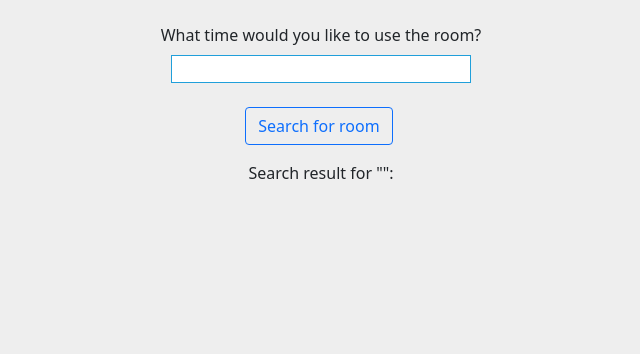
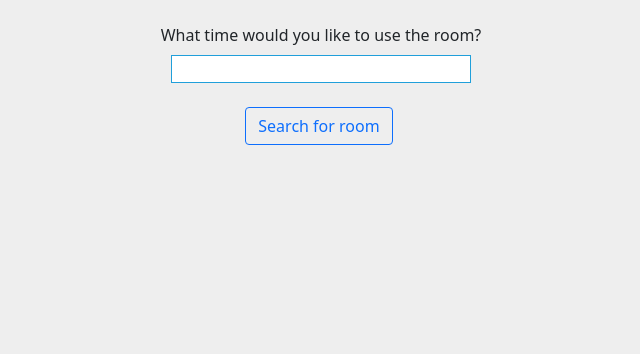
Before and after one commit to EricTianyuWang/RoomFinderWebApp, a Django app: template finder/templates/finder/index.html in a window 1280 px wide. Shown: the part 121-475 px from the top of the page, without its empty margins (319-959 px from the left). Run offline with Django 3.2, Linux system fonts and the light colour scheme; the template is opened without the code that fills it, so the values that code supplies are empty; some libraries are stand-ins or nearby versions.

Commit message:
all things working

```diff
--- a/finder/templates/finder/index.html
+++ b/finder/templates/finder/index.html
@@ -47,10 +47,9 @@
       </form>
   </div>
   <div class="container text-center">
-    {% if not user_clicked_search %}
-      <div>
-        Search result for "{{ time_searched }}":
-      </div>
+    {% if user_clicked_search %}
+      {% if data %}
+      <div>Search result for "{{ time_searched }}":</div>
         <ol>
           <link rel="stylesheet" href="https://cdnjs.cloudflare.com/ajax/libs/font-awesome/4.7.0/css/font-awesome.min.css">
           {% for d in data %}
@@ -61,6 +60,7 @@
       {% else %}
         <h2>Sorry, no rooms found.</h2>
       {% endif %}
+    {% endif %}
   </div>
   </body>
   </html>
--- a/finder/views.py
+++ b/finder/views.py
@@ -1,5 +1,4 @@
 from django.shortcuts import render
-from .forms import DweetForm
 from .models import Student, Room
 from django.template import loader
 from django.http import HttpResponse, HttpResponseRedirect
@@ -12,7 +11,7 @@
     data = ""
     time_searched = ""
     if request.method == "POST":
-        #user_clicked_search = True
+        user_clicked_search = True
         time_searched = request.POST["time_searched"]
         data = Room.objects.raw(
             f"""
```
Lines whose indentation alone changed are shown as unchanged.
